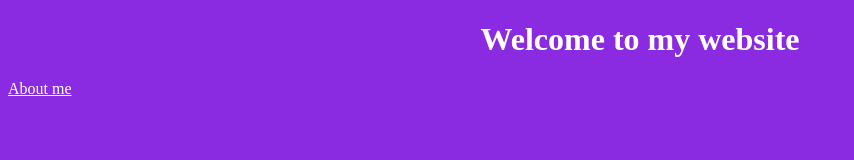
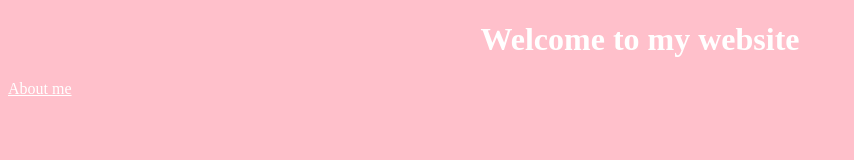
Before and after one commit to dajana-lab/multiple-pages-static-website, a plain HTML site: page index.html in a window 1280 px wide. Shown: the whole page, without its empty margins (0-854 px from the left). Drawn offline with Linux system fonts and the light colour scheme.

Commit message:
Changed the background color

```diff
--- a/src/styles.css
+++ b/src/styles.css
@@ -1,5 +1,5 @@
 body {
-  background-color: blueviolet;
+  background-color: pink;
 }
 h1 {
   text-align: center;
```
